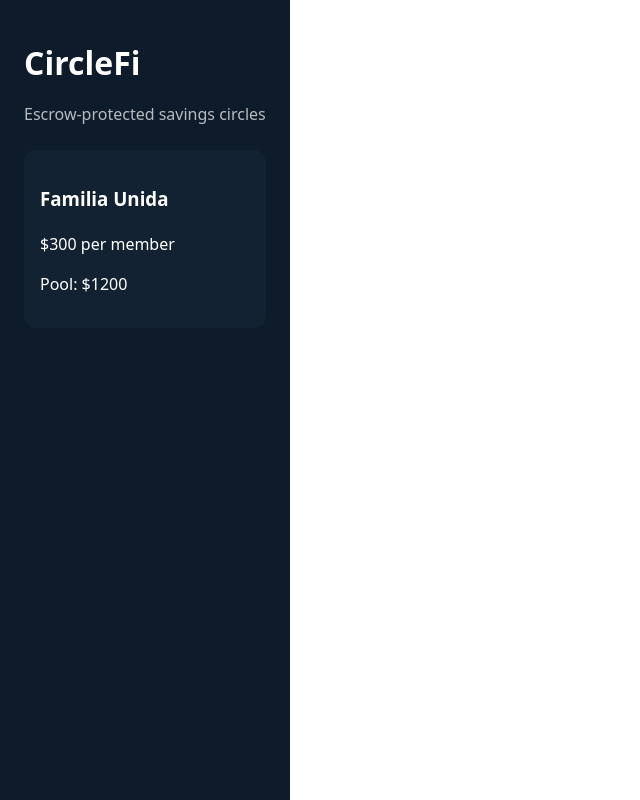
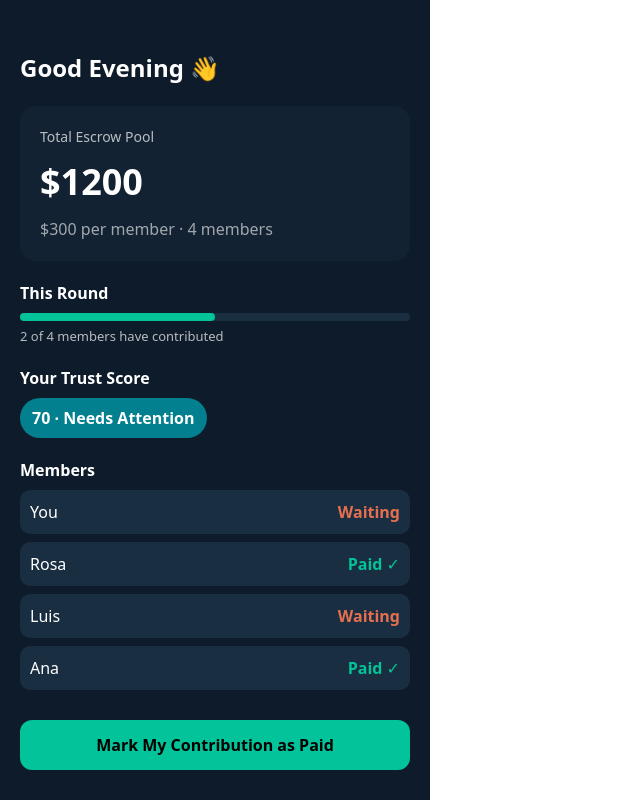
Before and after one commit to tevinskeete8-dotcom/circlefi, a React (Vite) app: page / in a window 1280 px wide. Shown: the whole page, without its empty margins (0-640 px from the left). Built offline with nearby package versions, Linux system fonts and the light colour scheme.

Commit message:
Redesign: one circle focus UI

```diff
--- a/src/App.tsx
+++ b/src/App.tsx
@@ -4,129 +4,114 @@ type Member = {
   id: string;
   name: string;
   paid: boolean;
-  reliability: number;
-};
-
-type Circle = {
-  id: string;
-  name: string;
-  amount: number;
-  members: Member[];
-  currentRound: number;
 };
 
 export default function App() {
-  const [screen, setScreen] = useState<"dashboard" | "circle">("dashboard");
-  const [selectedCircle, setSelectedCircle] = useState<Circle | null>(null);
+  const [paid, setPaid] = useState(false);
+  const [showModal, setShowModal] = useState(false);
 
-  const [circles, setCircles] = useState<Circle[]>([
-    {
-      id: "1",
-      name: "Familia Unida",
-      amount: 300,
-      currentRound: 1,
-      members: [
-        { id: "1", name: "You", paid: false, reliability: 80 },
-        { id: "2", name: "Rosa", paid: true, reliability: 92 },
-        { id: "3", name: "Luis", paid: false, reliability: 60 },
-        { id: "4", name: "Ana", paid: true, reliability: 88 }
-      ]
-    }
-  ]);
+  const contribution = 300;
+  const members: Member[] = [
+    { id: "1", name: "You", paid },
+    { id: "2", name: "Rosa", paid: true },
+    { id: "3", name: "Luis", paid: false },
+    { id: "4", name: "Ana", paid: true }
+  ];
 
-  const togglePaid = () => {
-    if (!selectedCircle) return;
+  const totalPool = contribution * members.length;
+  const paidCount = members.filter(m => m.paid).length;
+  const progress = (paidCount / members.length) * 100;
 
-    const updatedCircles = circles.map(circle => {
-      if (circle.id !== selectedCircle.id) return circle;
+  const trustScore = paid ? 85 : 70;
 
-      const updatedMembers = circle.members.map(member => {
-        if (member.name === "You") {
-          const newPaid = !member.paid;
-          return {
-            ...member,
-            paid: newPaid,
-            reliability: newPaid
-              ? Math.min(member.reliability + 5, 100)
-              : Math.max(member.reliability - 10, 0)
-          };
-        }
-        return member;
-      });
-
-      return { ...circle, members: updatedMembers };
-    });
-
-    setCircles(updatedCircles);
-    setSelectedCircle(updatedCircles.find(c => c.id === selectedCircle.id) || null);
-  };
-
-  const totalPool = selectedCircle
-    ? selectedCircle.amount * selectedCircle.members.length
-    : 0;
+  const trustLabel =
+    trustScore >= 85
+      ? "Excellent Standing"
+      : trustScore >= 75
+      ? "Good Standing"
+      : "Needs Attention";
 
   return (
     <div style={styles.app}>
-      {screen === "dashboard" && (
-        <div style={styles.container}>
-          <h1 style={styles.title}>CircleFi</h1>
-          <p style={styles.subtitle}>Escrow-protected savings circles</p>
+      <div style={styles.phone}>
+        <h2 style={styles.greeting}>Good Evening 👋</h2>
 
-          {circles.map(circle => (
+        <div style={styles.poolCard}>
+          <div style={styles.poolLabel}>Total Escrow Pool</div>
+          <div style={styles.poolAmount}>${totalPool}</div>
+          <div style={styles.poolSub}>
+            ${contribution} per member · 4 members
+          </div>
+        </div>
+
+        <div style={styles.section}>
+          <div style={styles.sectionTitle}>This Round</div>
+          <div style={styles.progressBarBackground}>
             <div
-              key={circle.id}
-              style={styles.card}
-              onClick={() => {
-                setSelectedCircle(circle);
-                setScreen("circle");
+              style={{
+                ...styles.progressBarFill,
+                width: `${progress}%`
               }}
-            >
-              <h3>{circle.name}</h3>
-              <p>${circle.amount} per member</p>
-              <p>
-                Pool: $
-                {circle.amount * circle.members.length}
-              </p>
+            />
+          </div>
+          <div style={styles.progressText}>
+            {paidCount} of {members.length} members have contributed
+          </div>
+        </div>
+
+        <div style={styles.section}>
+          <div style={styles.sectionTitle}>Your Trust Score</div>
+          <div style={styles.trustBadge}>
+            {trustScore} · {trustLabel}
+          </div>
+        </div>
+
+        <div style={styles.section}>
+          <div style={styles.sectionTitle}>Members</div>
+          {members.map(member => (
+            <div key={member.id} style={styles.memberRow}>
+              <span>{member.name}</span>
+              <span
+                style={{
+                  color: member.paid ? "#02C39A" : "#E76F51",
+                  fontWeight: 600
+                }}
+              >
+                {member.paid ? "Paid ✓" : "Waiting"}
+              </span>
             </div>
           ))}
         </div>
-      )}
 
-      {screen === "circle" && selectedCircle && (
-        <div style={styles.container}>
-          <button style={styles.back} onClick={() => setScreen("dashboard")}>
-            ← Back
-          </button>
+        <button
+          style={styles.payButton}
+          onClick={() => setShowModal(true)}
+        >
+          Mark My Contribution as Paid
+        </button>
+      </div>
 
-          <h2>{selectedCircle.name}</h2>
-          <p style={styles.pool}>
-            Total Escrow Pool: ${totalPool}
-          </p>
-
-          <div style={styles.memberList}>
-            {selectedCircle.members.map(member => (
-              <div key={member.id} style={styles.member}>
-                <div>
-                  <strong>{member.name}</strong>
-                  <div style={styles.reliability}>
-                    Reliability: {member.reliability}%
-                  </div>
-                </div>
-
-                <div>
-                  {member.paid ? (
-                    <span style={styles.paid}>Paid ✓</span>
-                  ) : (
-                    <span style={styles.unpaid}>Pending</span>
-                  )}
-                </div>
-              </div>
-            ))}
+      {showModal && (
+        <div style={styles.modalOverlay}>
+          <div style={styles.modal}>
+            <h3>Confirm Payment</h3>
+            <p>You are contributing ${contribution} to this round.</p>
+            <button
+              style={styles.confirmButton}
+              onClick={() => {
+                setPaid(true);
+                setShowModal(false);
+              }}
+            >
+              Confirm Payment
+            </button>
+            <button
+              style={styles.cancelButton}
+              onClick={() => setShowModal(false)}
+            >
+              Cancel
+            </button>
           </div>
-
-          <button style={styles.payButton} onClick={togglePaid}>
-            Toggle My Payment
-          </button>
         </div>
       )}
     </div>
@@ -135,70 +120,117 @@ export default function App() {
 
 const styles: { [key: string]: React.CSSProperties } = {
   app: {
-    fontFamily: "system-ui, sans-serif",
     background: "#0D1B2A",
     minHeight: "100vh",
+    display: "flex",
+    justifyContent: "center",
+    alignItems: "center",
+    fontFamily: "system-ui"
+  },
+  phone: {
+    width: 390,
+    maxWidth: "100%",
+    padding: 20,
     color: "white"
   },
-  container: {
-    maxWidth: 420,
-    margin: "0 auto",
-    padding: 24
+  greeting: {
+    marginBottom: 20
   },
-  title: {
-    fontSize: 32,
-    fontWeight: 800
+  poolCard: {
+    background: "#132232",
+    padding: 20,
+    borderRadius: 16,
+    marginBottom: 20
   },
-  subtitle: {
+  poolLabel: {
     opacity: 0.7,
-    marginBottom: 24
+    fontSize: 14
   },
-  card: {
-    background: "#132232",
-    padding: 16,
-    borderRadius: 12,
-    marginBottom: 16,
-    cursor: "pointer"
+  poolAmount: {
+    fontSize: 36,
+    fontWeight: 800,
+    margin: "8px 0"
   },
-  back: {
-    background: "none",
-    border: "none",
-    color: "#02C39A",
-    marginBottom: 12,
-    cursor: "pointer"
+  poolSub: {
+    opacity: 0.6
   },
-  pool: {
-    fontSize: 20,
-    marginBottom: 16
+  section: {
+    marginBottom: 20
   },
-  memberList: {
-    marginBottom: 24
+  sectionTitle: {
+    marginBottom: 8,
+    fontWeight: 600
   },
-  member: {
+  progressBarBackground: {
+    height: 8,
+    background: "#1A2E42",
+    borderRadius: 4
+  },
+  progressBarFill: {
+    height: 8,
+    background: "#02C39A",
+    borderRadius: 4
+  },
+  progressText: {
+    marginTop: 6,
+    fontSize: 13,
+    opacity: 0.7
+  },
+  trustBadge: {
+    background: "#028090",
+    padding: "8px 12px",
+    borderRadius: 20,
+    display: "inline-block",
+    fontWeight: 600
+  },
+  memberRow: {
     display: "flex",
     justifyContent: "space-between",
     background: "#1A2E42",
-    padding: 12,
+    padding: 10,
     borderRadius: 10,
-    marginBottom: 10
-  },
-  paid: {
-    color: "#02C39A"
-  },
-  unpaid: {
-    color: "#E76F51"
-  },
-  reliability: {
-    fontSize: 12,
-    opacity: 0.7
+    marginBottom: 8
   },
   payButton: {
     width: "100%",
     padding: 14,
-    background: "#028090",
+    background: "#02C39A",
     border: "none",
+    borderRadius: 12,
+    fontWeight: 700,
+    marginTop: 10,
+    cursor: "pointer"
+  },
+  modalOverlay: {
+    position: "fixed",
+    inset: 0,
+    background: "rgba(0,0,0,0.6)",
+    display: "flex",
+    justifyContent: "center",
+    alignItems: "center"
+  },
+  modal: {
+    background: "#132232",
+    padding: 20,
+    borderRadius: 16,
+    width: 300,
+    textAlign: "center"
+  },
+  confirmButton: {
+    background: "#02C39A",
+    border: "none",
+    padding: 10,
     borderRadius: 10,
-    fontWeight: 700,
-    cursor: "pointer"
+    width: "100%",
+    marginTop: 10
+  },
+  cancelButton: {
+    background: "transparent",
+    border: "1px solid #02C39A",
+    padding: 10,
+    borderRadius: 10,
+    width: "100%",
+    marginTop: 8,
+    color: "#02C39A"
   }
 };
```
